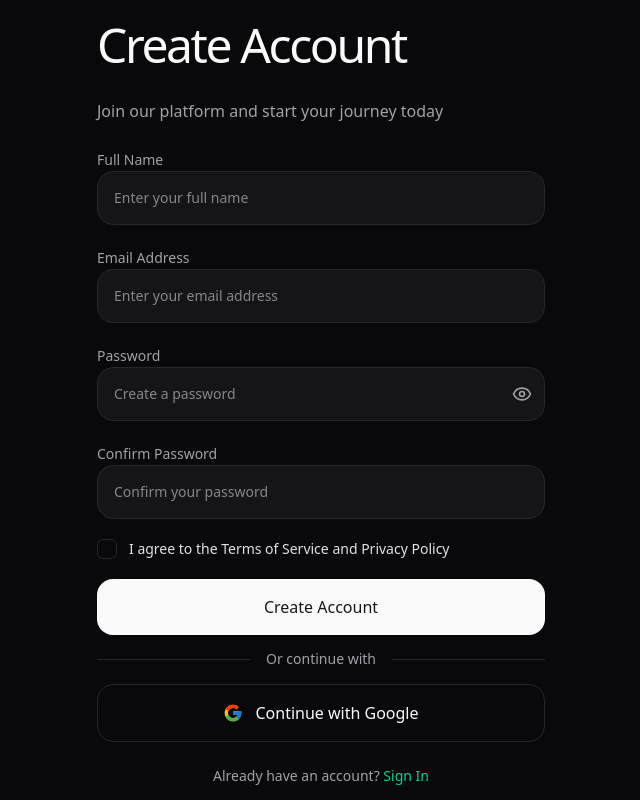
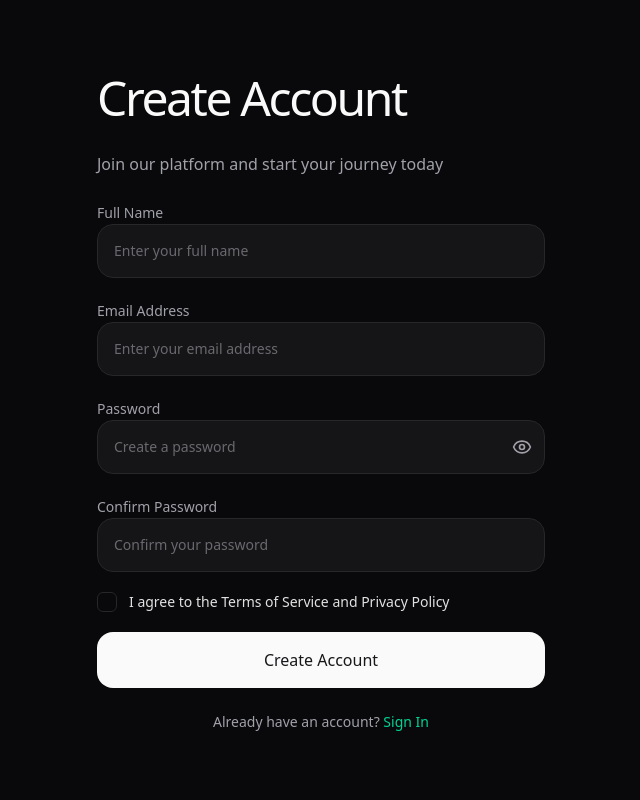
Before and after one commit to nivara-ai/nivara.dev, a Next.js app: page /create-account in a window 1280 px wide. Shown: the whole page, without its empty margins (7-647 px from the left). Built offline with nearby package versions, Linux system fonts and the light colour scheme.

Commit message:
Refactor create-account component to remove Google sign-in
Removed Google sign-in functionality and associated icon. Updated input fields to use consistent styling.

```diff
--- a/src/components/ui/create-account.tsx
+++ b/src/components/ui/create-account.tsx
@@ -3,16 +3,7 @@
 import React, { useState, useTransition } from "react";
 import { Eye, EyeOff } from "lucide-react";
 import Link from "next/link";
-import { signup, signInWithGoogle } from "@/app/auth/actions";
-
-const GoogleIcon = () => (
-  <svg xmlns="http://www.w3.org/2000/svg" className="h-5 w-5" viewBox="0 0 48 48">
-    <path fill="#FFC107" d="M43.611 20.083H42V20H24v8h11.303c-1.649 4.657-6.08 8-11.303 8-6.627 0-12-5.373-12-12s5.373-12 12-12c3.059 0 5.842 1.154 7.961 3.039l5.657-5.657C34.046 6.053 29.268 4 24 4 12.955 4 4 12.955 4 24s8.955 20 20 20 20-8.955 20-20c0-2.641-.21-5.236-.611-7.743z" />
-    <path fill="#FF3D00" d="M6.306 14.691l6.571 4.819C14.655 15.108 18.961 12 24 12c3.059 0 5.842 1.154 7.961 3.039l5.657-5.657C34.046 6.053 29.268 4 24 4 16.318 4 9.656 8.337 6.306 14.691z" />
-    <path fill="#4CAF50" d="M24 44c5.166 0 9.86-1.977 13.409-5.192l-6.19-5.238C29.211 35.091 26.715 36 24 36c-5.202 0-9.619-3.317-11.283-7.946l-6.522 5.025C9.505 39.556 16.227 44 24 44z" />
-    <path fill="#1976D2" d="M43.611 20.083H42V20H24v8h11.303c-.792 2.237-2.231 4.166-4.087 5.571l6.19 5.238C42.022 35.026 44 30.038 44 24c0-2.641-.21-5.236-.611-7.743z" />
-  </svg>
-);
+import { signup } from "@/app/auth/actions";
 
 interface CreateAccountPageProps {
   heroImageSrc?: string;
@@ -52,18 +43,9 @@ export const CreateAccountPage: React.FC<CreateAccountPageProps> = ({ heroImageS
     });
   };
 
-  const handleGoogleSignIn = () => {
-    startTransition(async () => {
-      const result = await signInWithGoogle();
-      if (result?.error) {
-        setError(result.error);
-      }
-    });
-  };
-
   return (
-    <div className="h-[100dvh] flex flex-col md:flex-row font-geist w-[100dvw]">
-      <section className="flex-1 flex items-center justify-center p-8">
+    <div className="min-h-[100dvh] flex flex-col md:flex-row font-geist w-full">
+      <section className="flex-1 flex items-center justify-center p-8 bg-background">
         <div className="w-full max-w-md">
           <div className="flex flex-col gap-6">
             <h1 className="animate-element animate-delay-100 text-4xl md:text-5xl font-semibold leading-tight">
@@ -78,7 +60,6 @@ export const CreateAccountPage: React.FC<CreateAccountPageProps> = ({ heroImageS
                 {error}
               </div>
             )}
-
             {success && (
               <div className="bg-emerald-500/10 border border-emerald-500/30 text-emerald-400 text-sm rounded-xl p-3">
                 {success}
@@ -89,14 +70,26 @@ export const CreateAccountPage: React.FC<CreateAccountPageProps> = ({ heroImageS
               <div className="animate-element animate-delay-300">
                 <label className="text-sm font-medium text-muted-foreground">Full Name</label>
                 <GlassInputWrapper>
-                  <input name="fullName" type="text" placeholder="Enter your full name" required className="w-full bg-transparent text-sm p-4 rounded-2xl focus:outline-none" />
+                  <input
+                    name="fullName"
+                    type="text"
+                    placeholder="Enter your full name"
+                    required
+                    className="w-full bg-transparent text-foreground text-sm p-4 rounded-2xl focus:outline-none placeholder:text-muted-foreground/60"
+                  />
                 </GlassInputWrapper>
               </div>
 
               <div className="animate-element animate-delay-400">
                 <label className="text-sm font-medium text-muted-foreground">Email Address</label>
                 <GlassInputWrapper>
-                  <input name="email" type="email" placeholder="Enter your email address" required className="w-full bg-transparent text-sm p-4 rounded-2xl focus:outline-none" />
+                  <input
+                    name="email"
+                    type="email"
+                    placeholder="Enter your email address"
+                    required
+                    className="w-full bg-transparent text-foreground text-sm p-4 rounded-2xl focus:outline-none placeholder:text-muted-foreground/60"
+                  />
                 </GlassInputWrapper>
               </div>
 
@@ -104,9 +97,22 @@ export const CreateAccountPage: React.FC<CreateAccountPageProps> = ({ heroImageS
                 <label className="text-sm font-medium text-muted-foreground">Password</label>
                 <GlassInputWrapper>
                   <div className="relative">
-                    <input name="password" type={showPassword ? "text" : "password"} placeholder="Create a password" required minLength={6} className="w-full bg-transparent text-sm p-4 pr-12 rounded-2xl focus:outline-none" />
-                    <button type="button" onClick={() => setShowPassword(!showPassword)} className="absolute inset-y-0 right-3 flex items-center">
-                      {showPassword ? <EyeOff className="w-5 h-5 text-muted-foreground hover:text-foreground transition-colors" /> : <Eye className="w-5 h-5 text-muted-foreground hover:text-foreground transition-colors" />}
+                    <input
+                      name="password"
+                      type={showPassword ? "text" : "password"}
+                      placeholder="Create a password"
+                      required
+                      minLength={6}
+                      className="w-full bg-transparent text-foreground text-sm p-4 pr-12 rounded-2xl focus:outline-none placeholder:text-muted-foreground/60"
+                    />
+                    <button
+                      type="button"
+                      onClick={() => setShowPassword(!showPassword)}
+                      className="absolute inset-y-0 right-3 flex items-center"
+                    >
+                      {showPassword
+                        ? <EyeOff className="w-5 h-5 text-muted-foreground hover:text-foreground transition-colors" />
+                        : <Eye className="w-5 h-5 text-muted-foreground hover:text-foreground transition-colors" />}
                     </button>
                   </div>
                 </GlassInputWrapper>
@@ -115,7 +121,14 @@ export const CreateAccountPage: React.FC<CreateAccountPageProps> = ({ heroImageS
               <div className="animate-element animate-delay-600">
                 <label className="text-sm font-medium text-muted-foreground">Confirm Password</label>
                 <GlassInputWrapper>
-                  <input name="confirmPassword" type="password" placeholder="Confirm your password" required minLength={6} className="w-full bg-transparent text-sm p-4 rounded-2xl focus:outline-none" />
+                  <input
+                    name="confirmPassword"
+                    type="password"
+                    placeholder="Confirm your password"
+                    required
+                    minLength={6}
+                    className="w-full bg-transparent text-foreground text-sm p-4 rounded-2xl focus:outline-none placeholder:text-muted-foreground/60"
+                  />
                 </GlassInputWrapper>
               </div>
 
@@ -124,20 +137,14 @@ export const CreateAccountPage: React.FC<CreateAccountPageProps> = ({ heroImageS
                 <span className="text-foreground/90">I agree to the Terms of Service and Privacy Policy</span>
               </div>
 
-              <button type="submit" disabled={isPending} className="animate-element animate-delay-800 w-full rounded-2xl bg-primary py-4 font-medium text-primary-foreground hover:bg-primary/90 transition-colors disabled:opacity-50">
+              <button
+                type="submit"
+                disabled={isPending}
+                className="animate-element animate-delay-800 w-full rounded-2xl bg-primary py-4 font-medium text-primary-foreground hover:bg-primary/90 transition-colors disabled:opacity-50"
+              >
                 {isPending ? "Creating account..." : "Create Account"}
               </button>
             </form>
-
-            <div className="animate-element animate-delay-700 relative flex items-center justify-center">
-              <span className="w-full border-t border-border"></span>
-              <span className="px-4 text-sm text-muted-foreground bg-background absolute">Or continue with</span>
-            </div>
-
-            <button onClick={handleGoogleSignIn} disabled={isPending} className="animate-element animate-delay-800 w-full flex items-center justify-center gap-3 border border-border rounded-2xl py-4 hover:bg-secondary transition-colors disabled:opacity-50">
-              <GoogleIcon />
-              Continue with Google
-            </button>
 
             <p className="animate-element animate-delay-900 text-center text-sm text-muted-foreground">
               Already have an account? <Link href="/" className="text-emerald-400 hover:underline transition-colors">Sign In</Link>
@@ -148,7 +155,10 @@ export const CreateAccountPage: React.FC<CreateAccountPageProps> = ({ heroImageS
 
       {heroImageSrc && (
         <section className="hidden md:block flex-1 relative p-4">
-          <div className="animate-slide-right animate-delay-300 absolute inset-4 rounded-3xl bg-cover bg-center" style={{ backgroundImage: `url(${heroImageSrc})` }}></div>
+          <div
+            className="animate-slide-right animate-delay-300 absolute inset-4 rounded-3xl bg-cover bg-center"
+            style={{ backgroundImage: `url(${heroImageSrc})` }}
+          ></div>
         </section>
       )}
     </div>
```
